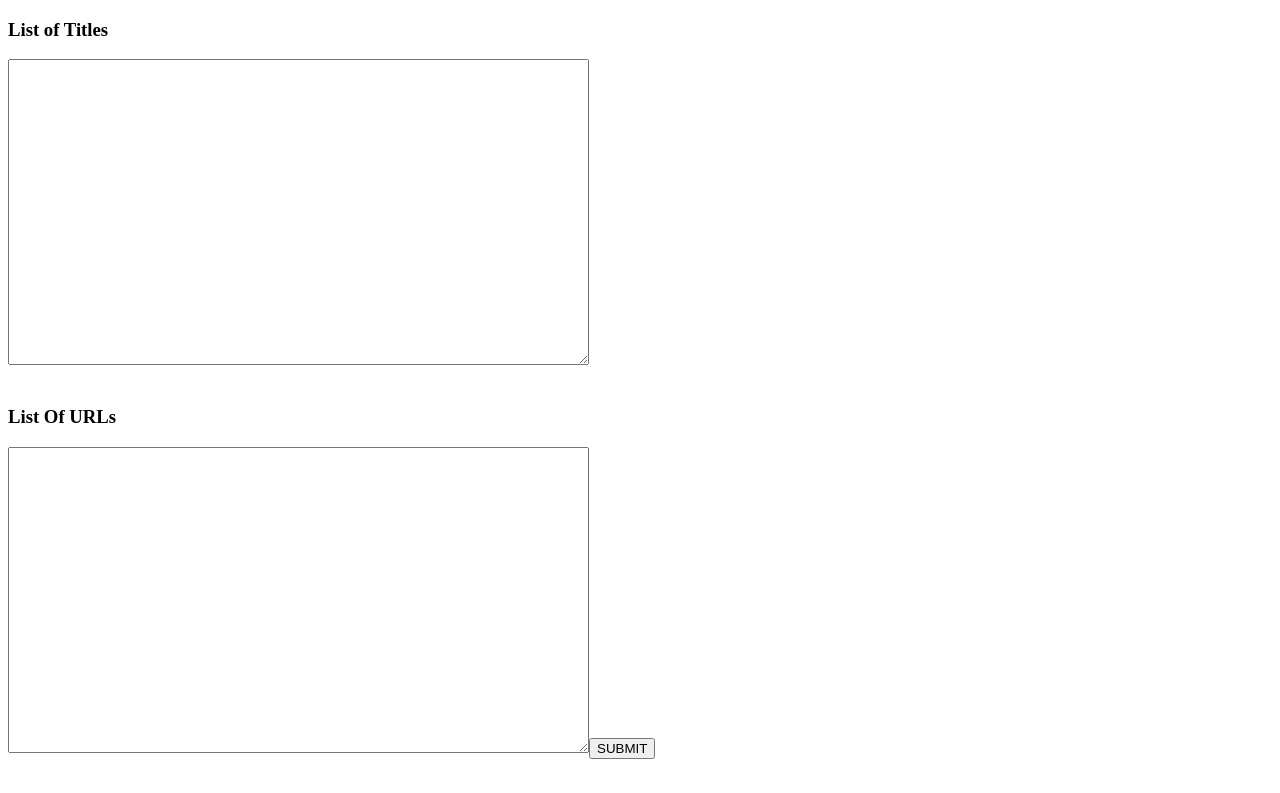
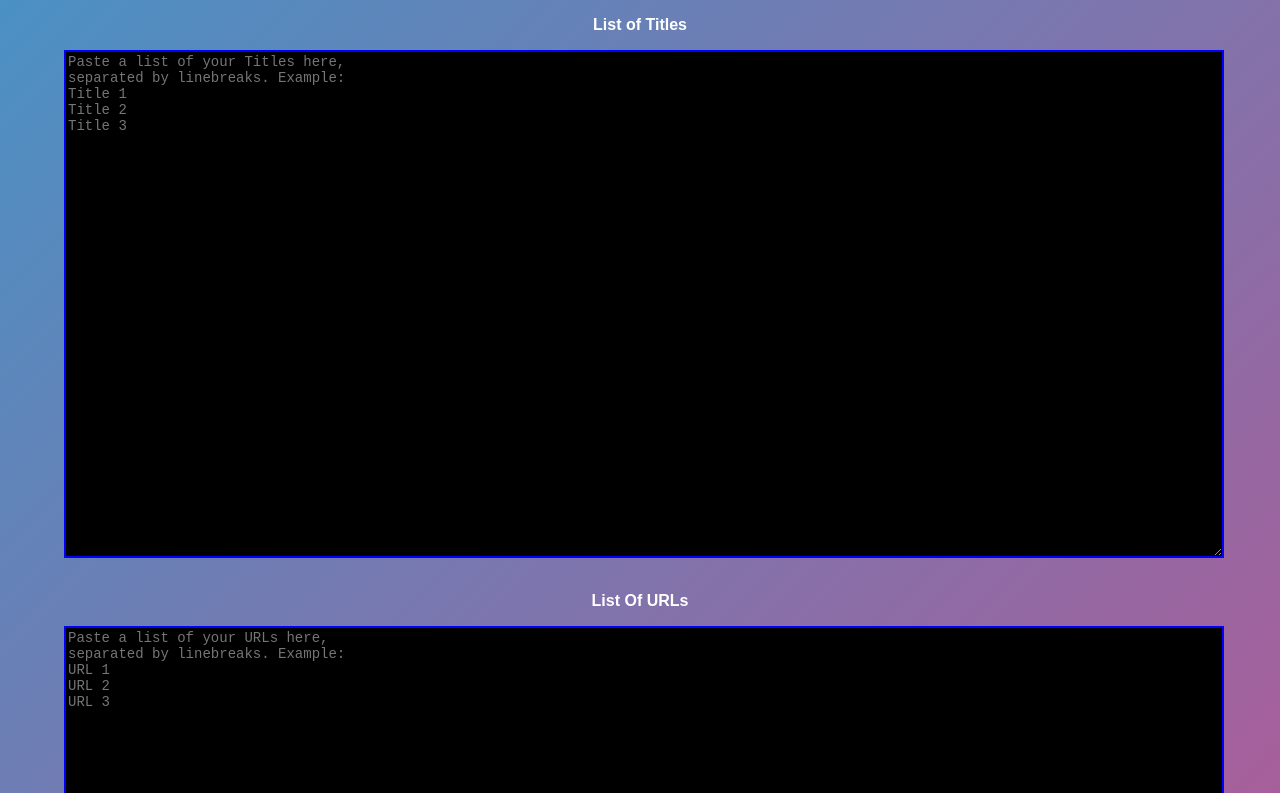
Before and after one commit to kawiesh/bookmarklet, a plain HTML site: page index.html in a window 1280 px wide. Shown: the top 793 px of the page. Drawn offline with Linux system fonts and the light colour scheme.

Commit message:
Create index.html

```diff
--- a/index.html
+++ b/index.html
@@ -1,7 +1,7 @@
 <!DOCTYPE html>
 <html lang="en"><head><title>
 KD BOOKMARKLET COMBINER
-</title><link rel="stylesheet" type="text/css" href="css/kdtest.htmlsave.net-bmmakercss.css"></head><body>
+</title><link rel="stylesheet" type="text/css" href="https://raw.githubusercontent.com/kawiesh/bookmarklet/main/style.css"></head><body>
 <div id="inputs">
 <h3>List of Titles<h3>
 </h3></h3><form id="titles">
@@ -17,4 +17,4 @@ It needs to be encoded in order for it to work.
 <br>
 Click the button in the bottom right corner to automatically copy the encoded version!
 <br><br><a href="kdtest.htmlsave.html">CLICK HERE TO SHOW/HIDE PREVIEW</a><br><br></div>
-<script type="text/javascript" src="js/kdtest.htmlsave.net-bmmaker.js"></script></body></html>
+<script type="text/javascript" src="https://raw.githubusercontent.com/kawiesh/bookmarklet/main/script.js"></script></body></html>
```
